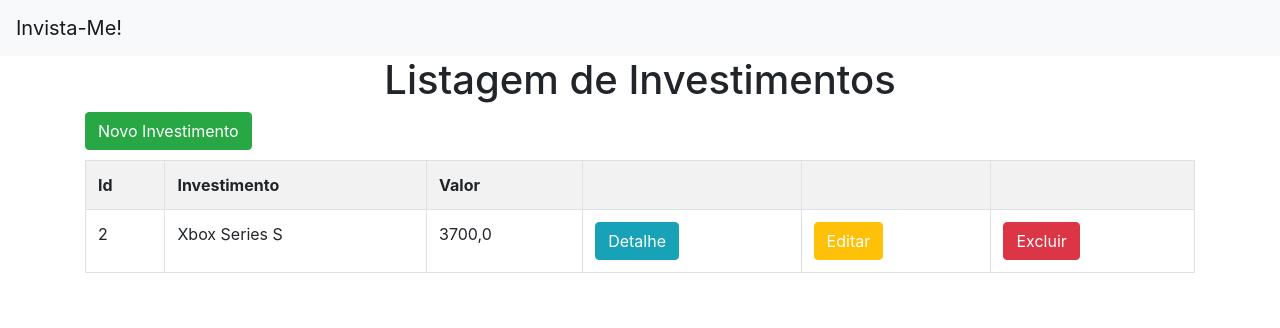
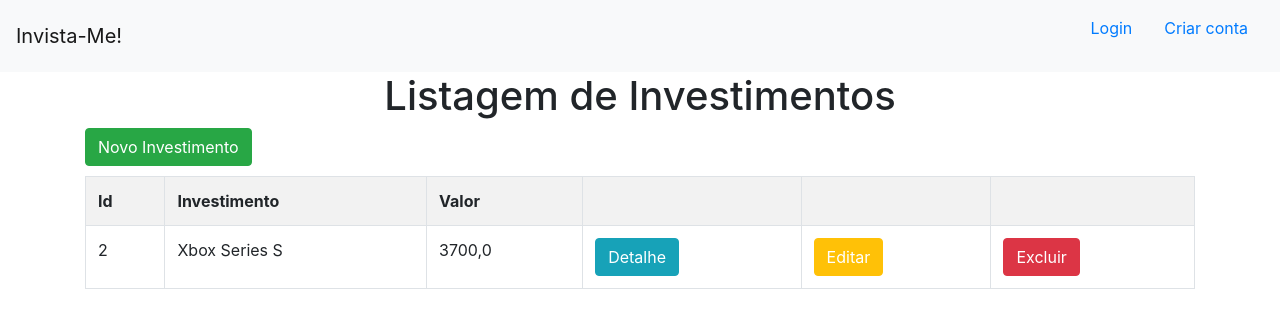
Before and after one commit to Leonardo-L-Cunha/investimento-django, a Django app: page / in a window 1280 px wide. Shown: the top 328 px of the page. Run offline with Django 5.2, Linux system fonts and the light colour scheme; data comes from the database, SQL or seed files in the repository; some libraries are stand-ins or nearby versions.

Commit message:
feat: login e logout

```diff
--- a/invista_me_app/templates/investimentos/base.html
+++ b/invista_me_app/templates/investimentos/base.html
@@ -16,6 +16,26 @@
 <body>
     <nav class="navbar navbar-light bg-light">
         <a class="navbar-brand" href="{% url 'investimentos' %}">Invista-Me!</a>
+        <ul style="list-style: none;" >
+            {% if user.is_authenticated %}
+            <li  style="float: left;">
+                <strong class="nav-item nav-link" >Bem-vindo {{ user.get_username }}</strong>
+            </li>
+            <li style="float: left;">
+                <form method="POST" action="{% url 'logout' %}">
+                    {% csrf_token %}
+                <button class="btn btn-secondary" type="submit">Sair</button>
+                </form>
+            </li>
+            {% else %}
+            <li style="float: left;">
+                <a href="{% url 'login' %}" class="nav-item nav-link">Login</a>
+            </li>
+            <li style="float: left;">
+                <a href="{% url 'novo_usuario' %}" class="nav-item nav-link">Criar conta</a>
+            </li>
+            {% endif %}
+        </ul>
     </nav>
     {% if messages  %}
         {% for message in messages %}
```
